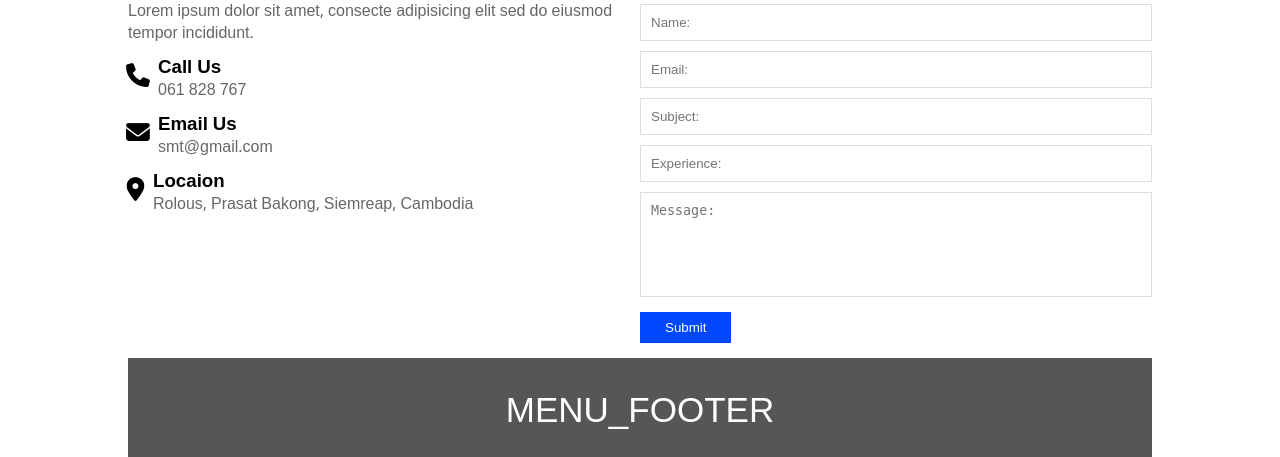
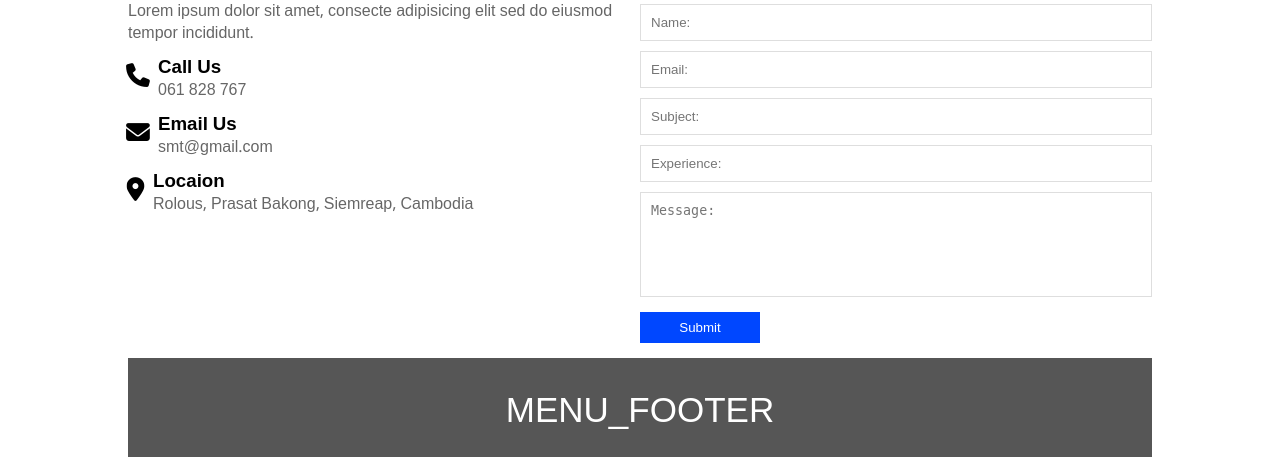
Before and after one commit to smt-dev123/Learn-PHP, a PHP site: page /index.php?val=contact in a window 1280 px wide. Shown: the part 684-1141 px from the top of the page. Run offline with PHP 8.4, Linux system fonts and the light colour scheme; data that the repository does not hold is empty; some libraries are stand-ins or nearby versions.

Commit message:
New Edtion

```diff
--- a/composer/menu_top.php
+++ b/composer/menu_top.php
@@ -1,9 +1,3 @@
-<?php
-$activePage = basename($_SERVER['HTTP_REFERER'], ".php");
-echo ($activePage);
-?>
-
-
 <div id="body">
     <div id="banner" class="center">
         banner
@@ -14,7 +8,7 @@ echo ($activePage);
         </div>
         <div class="menu" id="menu_hidden">
             <ul>
-                <li><a class="<?= ($activePage == 'index') ? 'active':''; ?>" href="./index.php">Home</a></li>
+                <li><a href="./index.php">Home</a></li>
                 <li><a href="#">Teacher</a>
                     <ul>
                         <li><a href="#">IT</a></li>
@@ -28,9 +22,9 @@ echo ($activePage);
                         </li>
                     </ul>
                 </li>
-                <li><a href="./library" class="<?= ($activePage == 'library') ? 'active':''; ?>">Library</a></li>
+                <li><a href="./library">Library</a></li>
                 <li><a href="./question">Question</a></li>
-                <li><a href="index.php?val=contact" class="<?= ($activePage == 'index.php?val=contact') ? 'active':''; ?>">CONTACT US</a></li>
+                <li><a href="index.php?val=contact">CONTACT US</a></li>
                 <li><a href="index.php?val=about">ABOUT US</a></li>
                 <!-- <li><a href="index.php?val=single&template=2">Template 2</a></li> -->
                 <!-- <li><a href="index.php?val=page">Page</a></li> -->
--- a/css/style.css
+++ b/css/style.css
@@ -340,7 +340,7 @@
     border: 1px solid #00000021;
     transition: all .5s;
 }
-.contact .question .form form input:hover, textarea:hover{
+.contact .question .form form input:hover textarea:hover{
     border: 1px solid #7a7a7a;
 }
 .contact .question .form form input:focus, textarea:focus{
@@ -351,9 +351,10 @@
     resize: none;
     height: 105px;
 }
-.contact .question .form button{
+.contact .question .form .btn-primary{
     margin: 5px 0;
     padding: 8px 25px;
+    width: 120px;
     cursor: pointer;
     outline: none;
     border: none;
--- a/index.php
+++ b/index.php
@@ -4,7 +4,7 @@
     <meta charset="UTF-8">
     <meta http-equiv="X-UA-Compatible" content="IE=edge">
     <meta name="viewport" content="width=device-width, initial-scale=1.0">
-    <title>Rean Web</title>
+    <title>Website Group 1</title>
     <link rel="stylesheet" type="text/css" href="./css/style.css<?php echo "?t=".time();?>" />
     <link rel="stylesheet" href="./css/fontawesome-free-6.4.2-web/css/all.min.css">
     <script src="js/jquery-3.7.1.min.js <?php echo "?t=".time();?>"></script>
@@ -16,9 +16,9 @@
         include ("template/template".$_GET["template"].".php");
     ?>
 
-<!-- Scroll to Top -->
-<button onclick="topFunction()" id="myBtn" title="Go to top"><i class="fa-solid fa-arrow-up"></i></button>
-<!-- Link -->
+    <!-- Scroll to Top -->
+    <button onclick="topFunction()" id="myBtn" title="Go to top"><i class="fa-solid fa-arrow-up"></i></button>
+    <!-- Link -->
     <script src="./js/script.js<?php echo "?t=".time();?>"></script>
 
 </body>
--- a/js/script.js
+++ b/js/script.js
@@ -14,16 +14,14 @@ function topFunction() {
     document.documentElement.scrollTop = 0; // For Chrome, Firefox, IE     and Opera
 }
 
+$(document).ready(function () {
     // ------- Btn Search -------
-$(document).ready(function () {
     $('.icon').click(function () {
         $('.search').css({'background': '#fff', 'width': '95%'});
         $('#body #menu_top .menu ul').hide();
     });
-});
 
     // ------- Question And Answer -------
-$(document).ready(function () {
         $('.ques').click(function(){
             // Check if the clicked question's answer is already visible
             if (!$(this).next('.answer').is(':visible')) {
@@ -35,10 +33,4 @@ $(document).ready(function () {
                 $(this).next('.answer').slideUp();
             }
         });
-
-    // Active Menu
-    // $('#body #menu_top .menu ul').click(function () {
-    //     $('#body #menu_top .menu ul a').addClass('active');
-
-    // });
 });
--- a/page/contact.php
+++ b/page/contact.php
@@ -33,15 +33,31 @@
   <div class="question">
     <h2>Do You Have Any Questions</h2>
     <div class="form">
-      <form action="<?php echo htmlspecialchars($_SERVER['PHP_SELF']); ?>" method="POST">
-        <input type="text" name="name" placeholder="Name: ">
-        <input type="email" name="email" placeholder="Email: ">
-        <input type="text" name="subject" placeholder="Subject: ">
+      <form action="<?php echo htmlspecialchars($_SERVER['PHP_SELF']); ?>" method="post">
+        <input type="text" name="name" placeholder="Name: " required>
+        <input type="email" name="email" placeholder="Email: " required>
+        <input type="text" name="subject" placeholder="Subject: " required>
         <input type="text" name="experience" placeholder="Experience: ">
         <textarea name="message" placeholder="Message: "></textarea>
 
-        <button type="submit" name="submit">Submit</button>
+        <input type="submit" name="submit" value="Submit" class="btn-primary">
       </form>
     </div>
   </div>
 </div>
+
+<?php
+  // $name = isset($_POST['name']) ? $_POST['name'] : '';
+  // $email = isset($_POST['email']) ? $_POST['email'] : '';
+  // $subject = isset($_POST['subject']) ? $_POST['subject'] : '';
+  // $experience = isset($_POST['experience']) ? $_POST['experience'] : '';
+  // $message = isset($_POST['message']) ? $_POST['message'] : '';
+
+  // if($name){
+  //   echo '<script>
+  //   alert("Name: ' . $name . '\\nEmail: ' . $email . '\\nSubject: ' . $subject . '\\nExperience: ' . $experience . '\\nMessage: ' . $message . '");
+  //   </script>';
+  // }else{
+  //   echo '';
+  // }
+?>
--- a/page/home.php
+++ b/page/home.php
@@ -27,9 +27,9 @@
                     </div>
                 </div>
             </div>
-            <?php
-            }
-        ?>
+        <?php
+        }
+    ?>
     </div>
 </div>
 
```
Lines whose indentation alone changed are shown as unchanged.
